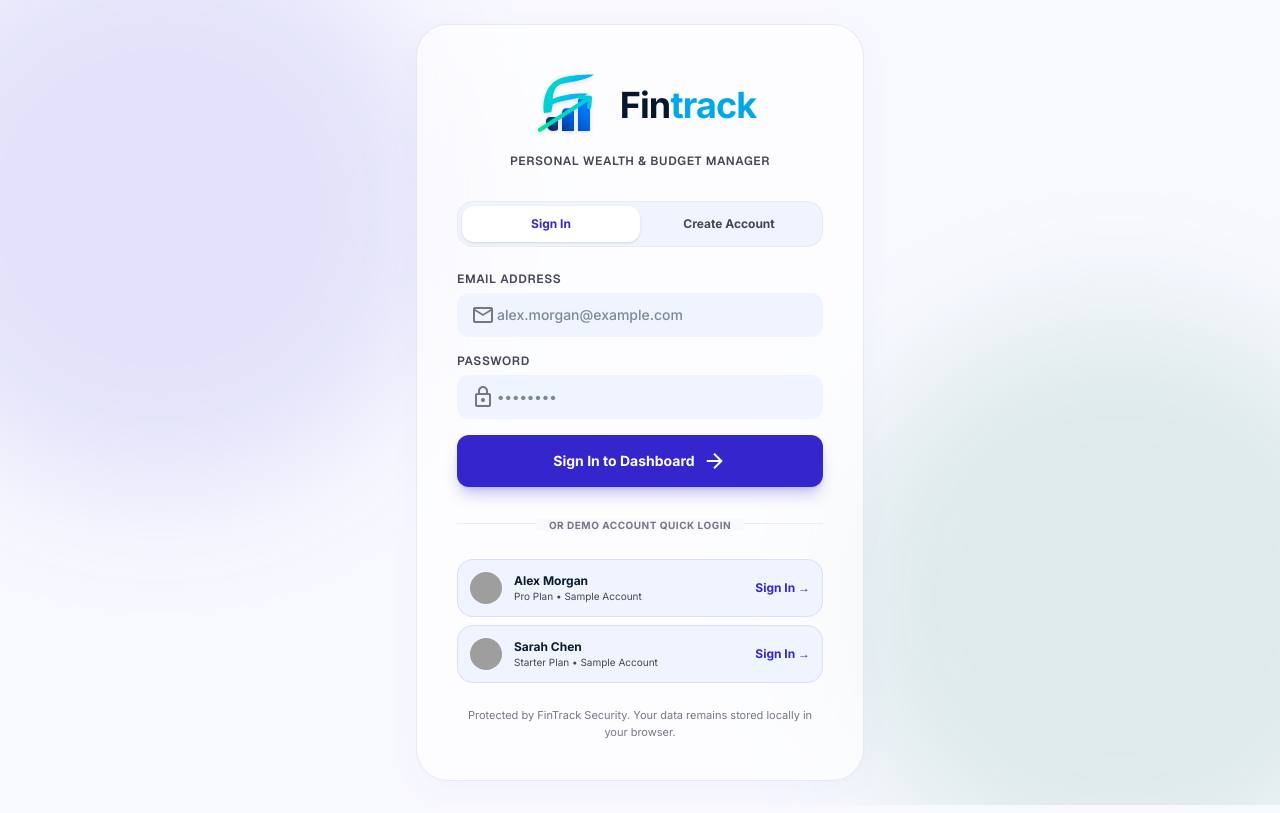
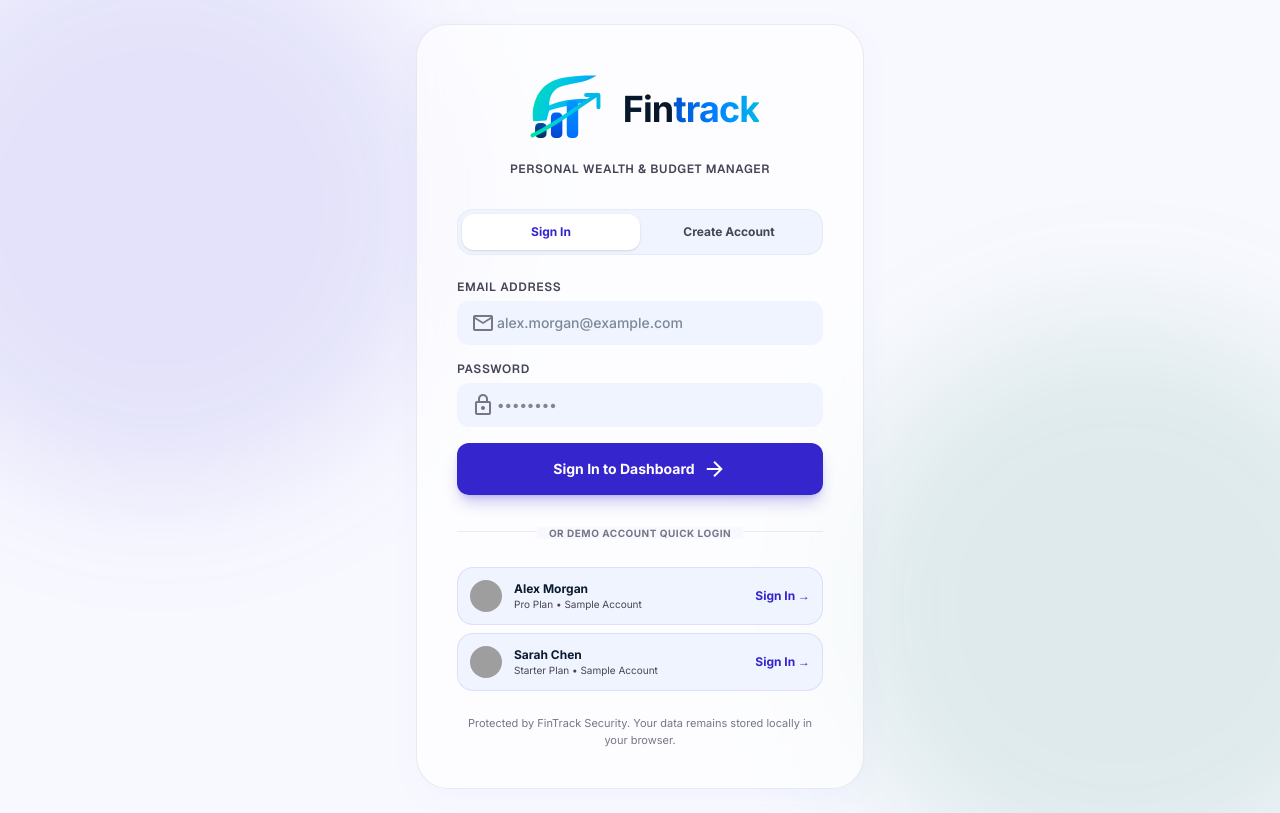
Before and after one commit to zabitechy-313/FITRACK, a React (Vite) app: page / in a window 1280 px wide. Built offline with nearby package versions, Linux system fonts and the light colour scheme; grey boxes are pictures that could not be loaded.

Commit message:
refactor(ui): update Logo dimensions and styling
Adjust sizing scale for consistent branding and refine SVG icon presentation by removing drop shadows and updating gradient definitions.

```diff
--- a/src/components/Logo.tsx
+++ b/src/components/Logo.tsx
@@ -13,96 +13,110 @@ export const Logo: React.FC<LogoProps> = ({
   className = '',
   variant = 'full',
 }) => {
-  // Dimensions scaling
+  // Sizing scale for icon & text
   const sizeMap = {
-    sm: { icon: 32, text: 'text-lg', gap: 'gap-2' },
-    md: { icon: 42, text: 'text-2xl', gap: 'gap-2.5' },
-    lg: { icon: 56, text: 'text-3xl', gap: 'gap-3' },
-    xl: { icon: 80, text: 'text-4xl', gap: 'gap-4' },
+    sm: { icon: 32, text: 'text-xl', gap: 'gap-2' },
+    md: { icon: 44, text: 'text-2xl', gap: 'gap-2.5' },
+    lg: { icon: 60, text: 'text-3xl', gap: 'gap-3' },
+    xl: { icon: 88, text: 'text-4xl', gap: 'gap-3.5' },
   };
 
   const currentSize = sizeMap[size];
 
   return (
     <div className={`inline-flex items-center ${currentSize.gap} ${className}`}>
-      {/* SVG Icon */}
+      {/* Precision Scalable SVG Logo (No background card/box) */}
       <svg
         width={currentSize.icon}
         height={currentSize.icon}
         viewBox="0 0 200 200"
         fill="none"
         xmlns="http://www.w3.org/2000/svg"
-        className="flex-shrink-0 drop-shadow-sm"
+        className="flex-shrink-0"
       >
         <defs>
-          {/* Top 'F' Green to Cyan Gradient */}
-          <linearGradient id="fintrack_f_grad" x1="20" y1="20" x2="180" y2="100" gradientUnits="userSpaceOnUse">
+          {/* Top 'F' Wing Gradient: Green/Teal to Cyan */}
+          <linearGradient id="ft_wing_grad" x1="20" y1="20" x2="160" y2="90" gradientUnits="userSpaceOnUse">
             <stop offset="0%" stopColor="#00e5a3" />
             <stop offset="50%" stopColor="#00c8e5" />
             <stop offset="100%" stopColor="#0099ff" />
           </linearGradient>
 
-          {/* Bar Charts Dark Blue Gradient */}
-          <linearGradient id="fintrack_bar_grad" x1="60" y1="180" x2="140" y2="100" gradientUnits="userSpaceOnUse">
-            <stop offset="0%" stopColor="#0b1c30" />
-            <stop offset="50%" stopColor="#004ebd" />
-            <stop offset="100%" stopColor="#0077ff" />
+          {/* Bar Chart 1 (Left) */}
+          <linearGradient id="ft_bar1" x1="40" y1="180" x2="40" y2="130" gradientUnits="userSpaceOnUse">
+            <stop offset="0%" stopColor="#0a2540" />
+            <stop offset="100%" stopColor="#004eb3" />
           </linearGradient>
 
-          {/* Arrow Cyan Gradient */}
-          <linearGradient id="fintrack_arrow_grad" x1="40" y1="160" x2="180" y2="80" gradientUnits="userSpaceOnUse">
+          {/* Bar Chart 2 (Middle) */}
+          <linearGradient id="ft_bar2" x1="80" y1="180" x2="80" y2="105" gradientUnits="userSpaceOnUse">
+            <stop offset="0%" stopColor="#0040c8" />
+            <stop offset="100%" stopColor="#0066ff" />
+          </linearGradient>
+
+          {/* Bar Chart 3 (Right) */}
+          <linearGradient id="ft_bar3" x1="120" y1="180" x2="120" y2="75" gradientUnits="userSpaceOnUse">
+            <stop offset="0%" stopColor="#0066ff" />
+            <stop offset="100%" stopColor="#0099ff" />
+          </linearGradient>
+
+          {/* Upward Arrow Gradient */}
+          <linearGradient id="ft_arrow_grad" x1="30" y1="170" x2="175" y2="70" gradientUnits="userSpaceOnUse">
             <stop offset="0%" stopColor="#00e5a3" />
-            <stop offset="100%" stopColor="#00c8e5" />
+            <stop offset="50%" stopColor="#00c8e5" />
+            <stop offset="100%" stopColor="#00b8e6" />
           </linearGradient>
 
           {/* Text 'track' Gradient */}
-          <linearGradient id="fintrack_text_grad" x1="0" y1="0" x2="100" y2="0" gradientUnits="userSpaceOnUse">
-            <stop offset="0%" stopColor="#0055d4" />
-            <stop offset="100%" stopColor="#00b4d8" />
+          <linearGradient id="ft_text_track" x1="0" y1="0" x2="100" y2="0" gradientUnits="userSpaceOnUse">
+            <stop offset="0%" stopColor="#0052cc" />
+            <stop offset="50%" stopColor="#0080ff" />
+            <stop offset="100%" stopColor="#00b8e6" />
           </linearGradient>
         </defs>
 
-        {/* 1. The Stylized 'F' Top Swoop and Arm */}
+        {/* --- 1. Top Stylized 'F' Wing --- */}
         <path
-          d="M 50 120 C 45 90 55 50 85 36 C 110 24 165 24 175 24 C 150 42 105 42 88 50 C 78 55 72 70 72 85 C 105 70 145 70 160 72 C 140 86 100 86 72 98 L 68 118 Z"
-          fill="url(#fintrack_f_grad)"
+          d="M 28 128 C 22 92 38 48 78 34 C 108 23 162 24 172 24 C 146 42 108 42 88 50 C 72 56 64 74 64 92 C 98 76 142 76 156 78 C 138 92 92 92 64 104 L 58 126 Z"
+          fill="url(#ft_wing_grad)"
         />
 
-        {/* 2. Three Bar Charts (Rising) */}
-        {/* Bar 1 (Left, Short) */}
+        {/* --- 2. Three Vertical Bar Chart Columns --- */}
+        {/* Left Bar (Short) */}
+        <rect x="32" y="132" width="26" height="34" rx="10" fill="url(#ft_bar1)" />
+
+        {/* Middle Bar (Medium) */}
+        <rect x="68" y="108" width="26" height="58" rx="10" fill="url(#ft_bar2)" />
+
+        {/* Right Bar (Tall) */}
+        <rect x="104" y="80" width="26" height="86" rx="10" fill="url(#ft_bar3)" />
+
+        {/* --- 3. Upward Diagonal Trend Arrow Slicing Across Bars --- */}
         <path
-          d="M 55 140 C 55 135 59 130 65 130 L 75 130 C 81 130 85 134 85 140 L 85 160 C 85 163 80 165 72 165 C 62 165 55 155 55 140 Z"
-          fill="url(#fintrack_bar_grad)"
+          d="M 26 160 C 75 138 110 108 172 68"
+          stroke="url(#ft_arrow_grad)"
+          strokeWidth="9"
+          strokeLinecap="round"
         />
 
-        {/* Bar 2 (Middle, Medium) */}
+        {/* Arrowhead */}
         <path
-          d="M 95 118 C 95 113 99 108 105 108 L 115 108 C 121 108 125 113 125 118 L 125 165 L 95 165 Z"
-          fill="url(#fintrack_bar_grad)"
-        />
-
-        {/* Bar 3 (Right, Tall) */}
-        <path
-          d="M 135 90 C 135 85 139 80 145 80 L 155 80 C 161 80 165 85 165 90 L 165 165 L 135 165 Z"
-          fill="url(#fintrack_bar_grad)"
-        />
-
-        {/* 3. Growth Arrow slicing through */}
-        <path
-          d="M 40 162 L 165 82 M 165 82 L 140 80 M 165 82 L 163 105"
-          stroke="url(#fintrack_arrow_grad)"
-          strokeWidth="10"
+          d="M 148 68 L 176 68 L 176 96"
+          stroke="url(#ft_arrow_grad)"
+          strokeWidth="9"
           strokeLinecap="round"
           strokeLinejoin="round"
         />
       </svg>
 
-      {/* Brand Text */}
+      {/* Brand Name Typography matching user's image */}
       {showText && variant === 'full' && (
-        <div className="flex flex-col leading-none">
+        <div className="flex items-center leading-none">
           <span className={`${currentSize.text} font-black tracking-tight flex items-center`}>
-            <span className="text-[#08162d]">Fin</span>
-            <span className="text-[#00a8e8]">track</span>
+            <span className="text-[#07172c]">Fin</span>
+            <span className="bg-gradient-to-r from-[#0052cc] via-[#0080ff] to-[#00b8e6] bg-clip-text text-transparent">
+              track
+            </span>
           </span>
         </div>
       )}
```
